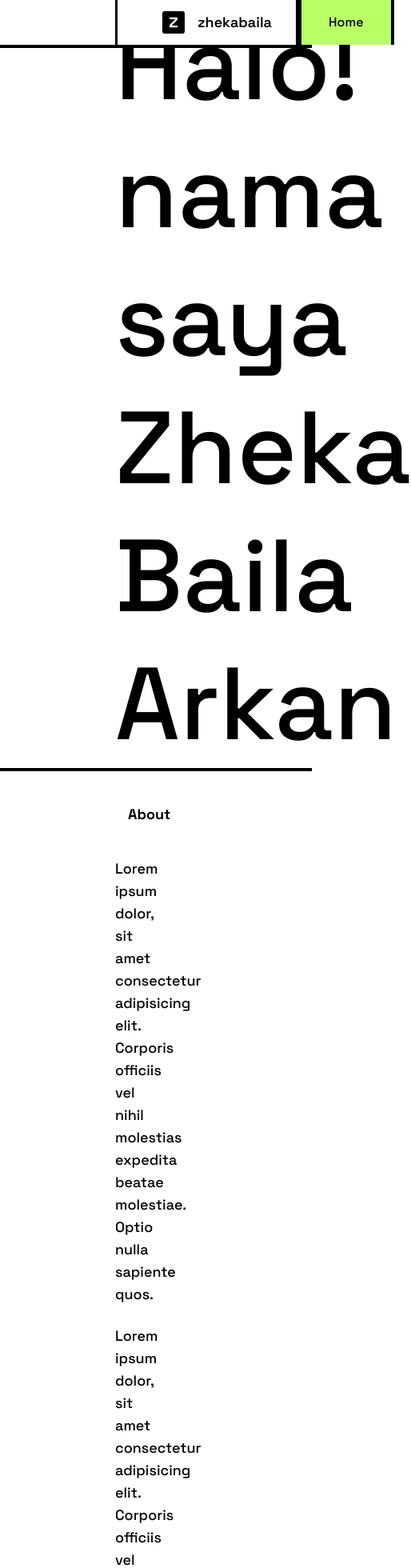
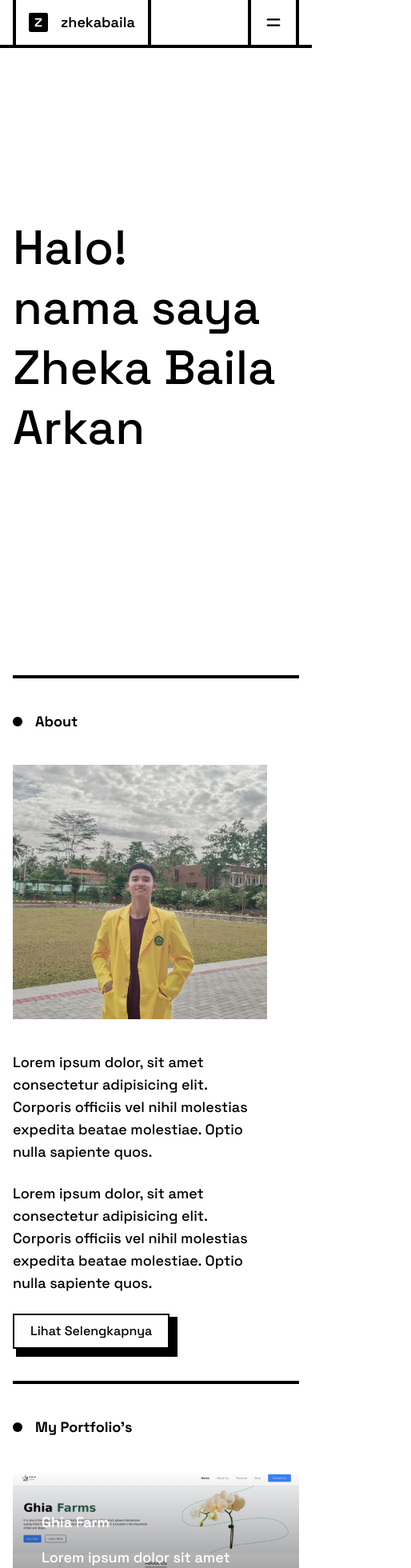
Before and after one commit to zhekabaila/zhekabaila.personal, a Next.js app: page / in a window 390 px wide. Shown: the top 1960 px of the page at 80% size, 514 px wide, since content can reach past the window. Built offline with nearby package versions, Linux system fonts and the light colour scheme; grey boxes are pictures that could not be loaded.

Commit message:
feat: add responsive design

```diff
--- a/src/app/layout.tsx
+++ b/src/app/layout.tsx
@@ -2,6 +2,7 @@ import { Space_Grotesk } from 'next/font/google'
 import Navbar from '@/components/common/Navbar'
 import type { Metadata } from 'next'
 import './globals.css'
+import Footer from '@/components/common/Footer'
 
 const spaceGrotesk = Space_Grotesk({
   weight: ['300', '400', '500', '600', '700'],
@@ -24,6 +25,7 @@ export default function RootLayout({
       <body className={`${spaceGrotesk.className} max-w-[2000px] mx-auto`}>
         <Navbar />
         <main>{children}</main>
+        <Footer />
       </body>
     </html>
   )
--- /dev/null
+++ b/src/components/common/Footer/index.tsx
@@ -0,0 +1,88 @@
+'use client'
+
+import { FaGithub, FaInstagram, FaLinkedin } from 'react-icons/fa'
+import { usePathname } from 'next/navigation'
+import { menus } from '@/constant/menu'
+import Link from 'next/link'
+import React from 'react'
+import Image from 'next/image'
+
+const Footer = () => {
+  const pathname = usePathname()
+
+  return (
+    <footer className="flex flex-col border-x-4 border-x-black border-t-4 border-t-black bg-white p-6 lg:p-14 mx-4 lg:mx-36">
+      <div className="flex flex-col lg:flex-row gap-y-10 lg:justify-between lg:items-center">
+        <div className="flex items-center">
+          <Link href="/" className="flex items-center gap-x-4">
+            <Image
+              src="/icons/logo.png"
+              alt="Logo"
+              width={100}
+              height={100}
+              loading="lazy"
+              className="size-7"
+            />
+            <h2 className="font-semibold text-lg text-black">zhekabaila</h2>
+          </Link>
+        </div>
+
+        <ul className="flex flex-col lg:flex-row lg:items-center">
+          <li className="w-full lg:w-1 h-1 lg:h-14 bg-black"></li>
+          {menus.map(({ href, label }, index) => (
+            <React.Fragment key={index}>
+              <li className="h-full">
+                <Link
+                  href={href}
+                  className={`flex items-center justify-center w-full h-14 font-medium border-x-4 border-x-black text-black ${
+                    pathname === href ? 'bg-stabilo' : ''
+                  } hover:bg-stabilo`}
+                >
+                  {label}
+                </Link>
+              </li>
+              <li className="w-full lg:w-1 h-1 lg:h-14 bg-black"></li>
+            </React.Fragment>
+          ))}
+        </ul>
+
+        <ul className="flex items-center justify-around gap-x-4">
+          <li>
+            <Link
+              href="https://instagram.com/zhekabailaa"
+              target="_blank"
+              className="block bg-black p-2 rounded"
+            >
+              <FaInstagram size={22} color="#ffffff" />
+            </Link>
+          </li>
+          <li>
+            <Link
+              href="https://instagram.com/zhekabailaa"
+              target="_blank"
+              className="block bg-black p-2 rounded"
+            >
+              <FaLinkedin size={22} color="#ffffff" />
+            </Link>
+          </li>
+          <li>
+            <Link
+              href="https://instagram.com/zhekabailaa"
+              target="_blank"
+              className="block bg-black p-2 rounded"
+            >
+              <FaGithub size={22} color="#ffffff" />
+            </Link>
+          </li>
+        </ul>
+      </div>
+      <div className="flex items-center justify-center pt-8 mt-10 border-t-4 border-t-black">
+        <p className="text-lg font-medium text-black">
+          &copy; 2024 Zheka Baila Arkan
+        </p>
+      </div>
+    </footer>
+  )
+}
+
+export default Footer
--- a/src/components/common/Navbar/index.tsx
+++ b/src/components/common/Navbar/index.tsx
@@ -1,22 +1,22 @@
 'use client'
-
 import { usePathname } from 'next/navigation'
 import { menus } from '@/constant/menu'
 import Image from 'next/image'
 import Link from 'next/link'
 import React from 'react'
+import { HiMenuAlt4 } from 'react-icons/hi'
 
 const Navbar = () => {
   const pathname = usePathname()
 
   return (
     <nav className="fixed top-0 left-0 right-0 z-50 max-w-[2000px] mx-auto">
-      <div className="flex items-center justify-between bg-white border-b-4 border-b-black w-full px-36">
+      <div className="flex items-center justify-between bg-white border-b-4 border-b-black w-full px-4 lg:px-36">
         <div className="flex items-center">
           <div className="w-1 h-14 bg-black"></div>
           <Link
             href="/"
-            className="flex items-center gap-x-4 px-14 h-14 hover:bg-black hover:text-white"
+            className="flex items-center gap-x-4 px-4 lg:px-14 lg:h-14 text-black hover:bg-black hover:text-white"
           >
             <Image
               src="/icons/logo.png"
@@ -24,20 +24,27 @@ const Navbar = () => {
               width={100}
               height={100}
               loading="lazy"
-              className="size-7"
+              className="size-6 lg:size-7"
             />
             <h1 className="font-semibold text-lg">zhekabaila</h1>
           </Link>
           <div className="w-1 h-14 bg-black"></div>
         </div>
-        <ul className="flex items-center">
+
+        <button type="button" className="flex items-center gap-x-4">
+          <div className="w-1 h-14 bg-black"></div>
+          <HiMenuAlt4 size={24} color="#000000" />
+          <div className="w-1 h-14 bg-black"></div>
+        </button>
+
+        <ul className="hidden lg:flex items-center">
           <li className="w-1 h-14 bg-black"></li>
           {menus.map(({ href, label }, index) => (
             <React.Fragment key={index}>
               <li className="h-full">
                 <Link
                   href={href}
-                  className={`flex items-center justify-center w-28 h-14 font-medium ${
+                  className={`flex items-center justify-center text-black w-28 h-14 font-medium ${
                     pathname === href ? 'bg-stabilo' : ''
                   } hover:bg-stabilo`}
                 >
--- a/src/components/common/Sections/Home/about.tsx
+++ b/src/components/common/Sections/Home/about.tsx
@@ -1,14 +1,27 @@
 import MoreButton from '@/components/ui/MoreButton'
 import Image from 'next/image'
-import Container from '../../Container'
 
 export const HomeAbout = () => {
   return (
-    <Container id="about" margin className="grid grid-cols-1 lg:grid-cols-2 border-t-4 border-t-black py-10">
+    <section
+      id="about"
+      className="grid grid-cols-1 lg:grid-cols-2 border-t-4 border-t-black mx-4 lg:mx-36 py-10"
+    >
       <div className="flex flex-col justify-center pr-10">
         <div className="flex items-center gap-x-4">
           <div className="bg-black size-3 rounded-full" />
           <h2 className="text-lg font-bold">About</h2>
+        </div>
+        <div className="block lg:hidden mt-10">
+          <Image
+            src="/images/zhekabaila-square.jpg"
+            alt="Zheka Baila Arkan Picture"
+            width={1000}
+            height={1000}
+            quality={100}
+            loading="lazy"
+            className="size-full object-center object-cover aspect-square grayscale-[0]"
+          />
         </div>
         <div className="mt-10">
           <p className="text-lg font-medium">
@@ -26,7 +39,7 @@ export const HomeAbout = () => {
           <MoreButton title="Lihat Selengkapnya" link="/about" />
         </div>
       </div>
-      <div className="pl-10 border-l-4 border-l-black">
+      <div className="hidden lg:block pl-10 border-l-4 border-l-black">
         <Image
           src="/images/zhekabaila-square.jpg"
           alt="Zheka Baila Arkan Picture"
@@ -37,6 +50,6 @@ export const HomeAbout = () => {
           className="size-full object-center object-cover aspect-square grayscale-[0]"
         />
       </div>
-    </Container>
+    </section>
   )
 }
--- a/src/components/common/Sections/Home/hero.tsx
+++ b/src/components/common/Sections/Home/hero.tsx
@@ -1,14 +1,12 @@
-import Container from '../../Container'
-
 export const HomeHero = () => {
   return (
-    <Container id="hero" margin className="min-h-screen flex items-center">
-      <h2 className="font-medium text-9xl leading-tight">
+    <section id="hero" className="min-h-screen flex items-center mx-4 lg:mx-36">
+      <h2 className="font-medium text-6xl lg:text-9xl leading-tight">
         Halo!
         <br />
         nama saya <br />
         Zheka Baila Arkan
       </h2>
-    </Container>
+    </section>
   )
 }
--- a/src/components/common/Sections/Home/portfolio.tsx
+++ b/src/components/common/Sections/Home/portfolio.tsx
@@ -7,33 +7,40 @@ import 'swiper/css'
 import { Autoplay } from 'swiper/modules'
 import { portfolios } from '@/constant/portfolios'
 import MoreButton from '@/components/ui/MoreButton'
-import Container from '../../Container'
 
 export const HomePortfolio = () => {
   return (
-    <Container id="portfolio" margin className="flex flex-col lg:flex-row-reverse border-t-4 border-t-black py-10">
+    <section
+      id="portfolio"
+      className="flex flex-col border-t-4 border-t-black mx-4 lg:mx-36 py-10"
+    >
+      <div className="flex lg:hidden items-center gap-x-4">
+        <div className="bg-black size-3 rounded-full" />
+        <h2 className="text-lg font-bold">My Portfolio{"'"}s</h2>
+      </div>
+      <div className="flex flex-col-reverse lg:flex-row-reverse">
         <div className="flex flex-col justify-center lg:pl-10 lg:basis-1/2">
-        <div className="flex items-center gap-x-4">
+          <div className="hidden lg:flex items-center gap-x-4">
             <div className="bg-black size-3 rounded-full" />
             <h2 className="text-lg font-bold">My Portfolio{"'"}s</h2>
           </div>
           <div className="mt-10">
             <p className="text-lg font-medium">
               Lorem ipsum dolor, sit amet consectetur adipisicing elit. Corporis
-            officiis vel nihil molestias expedita beatae molestiae. Optio nulla
-            sapiente quos.
+              officiis vel nihil molestias expedita beatae molestiae. Optio
+              nulla sapiente quos.
             </p>
             <br />
             <p className="text-lg font-medium">
               Lorem ipsum dolor, sit amet consectetur adipisicing elit. Corporis
-            officiis vel nihil molestias expedita beatae molestiae. Optio nulla
-            sapiente quos.
+              officiis vel nihil molestias expedita beatae molestiae. Optio
+              nulla sapiente quos.
             </p>
             <br />
             <MoreButton title="Lihat Selengkapnya" link="/portfolio" />
           </div>
         </div>
-      <div className="lg:pr-10 lg:border-r-4 lg:border-r-black lg:basis-1/2">
+        <div className="mt-10 lg:pr-10 lg:border-r-4 lg:border-r-black lg:basis-1/2">
           <Swiper
             grabCursor={true}
             centeredSlides={true}
@@ -69,6 +76,7 @@ export const HomePortfolio = () => {
             ))}
           </Swiper>
         </div>
-    </Container>
+      </div>
+    </section>
   )
 }
```
Also changed, not shown: src/components/common/Sections/Home/contact.tsx (+19 -14 lines), src/components/common/Sections/Home/roadmap.tsx (+5 -7 lines). Lines whose indentation alone changed are shown as unchanged.
